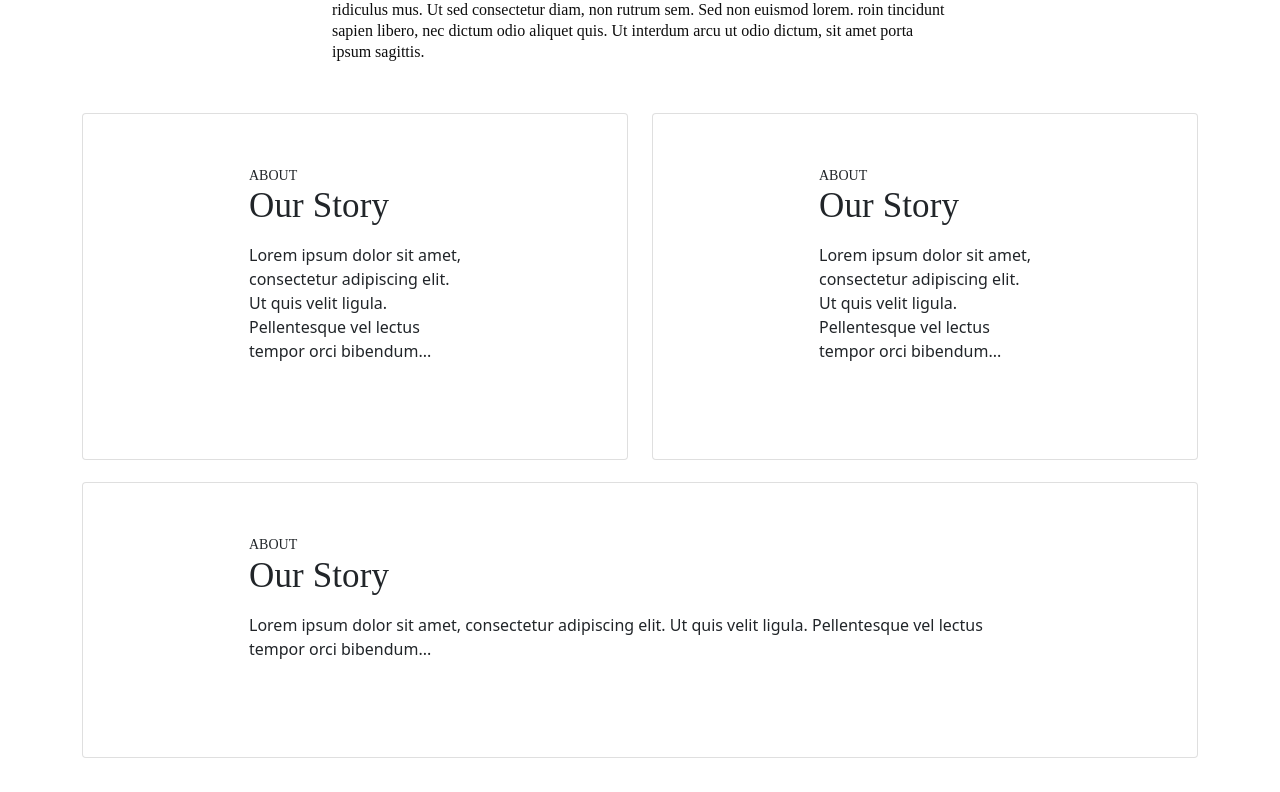
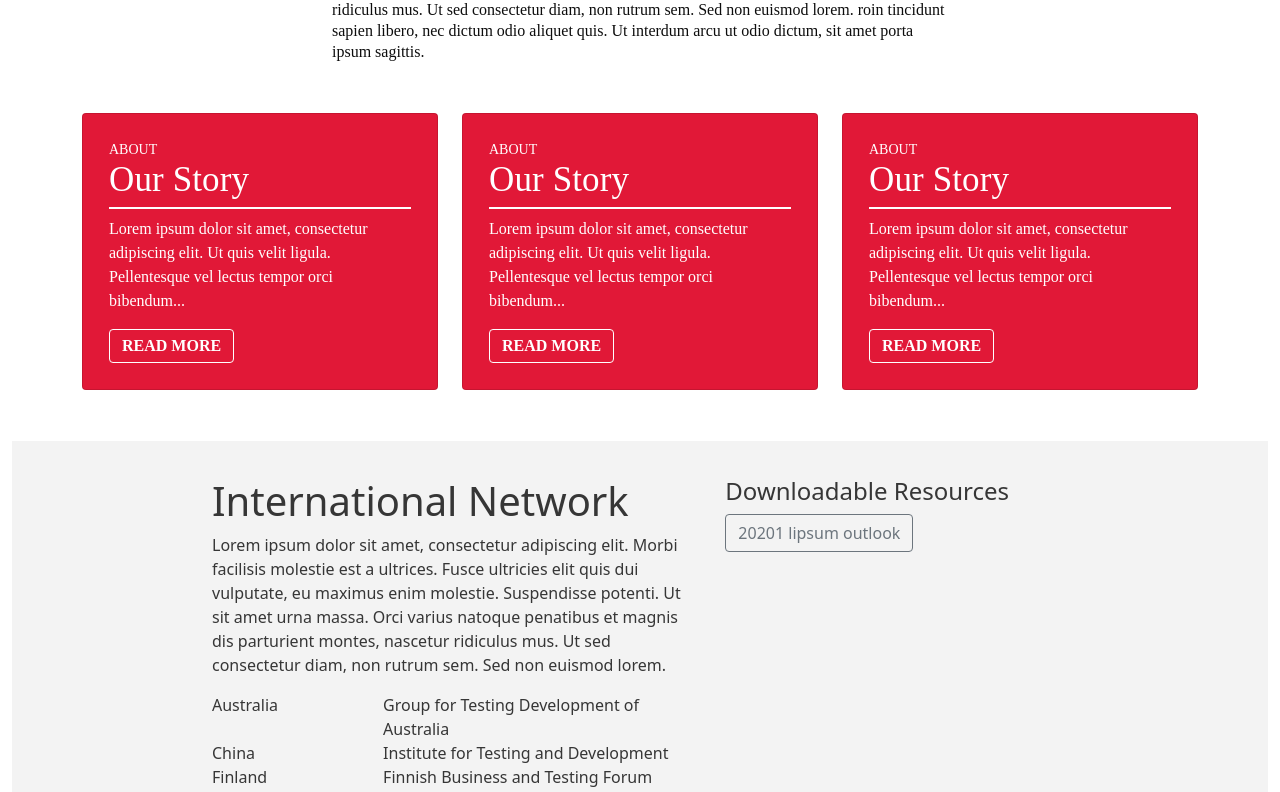
Before and after one commit to SteplerPaulo/flexisource, a React (Create React App) app: page / in a window 1280 px wide. Shown: the part 608-1400 px from the top of the page. Built offline with nearby package versions, Linux system fonts and the light colour scheme; a web font is replaced by a local one.

Commit message:
Fixed Carousel Colum

```diff
--- a/src/App.css
+++ b/src/App.css
@@ -41,7 +41,6 @@ body {
 }
 
 .carousel{
-  padding: 36px 150px 30px 150px;
   margin-bottom: 4%;
 }
 
@@ -49,6 +48,7 @@ body {
   font-family: Montserrat;
   background: #E11837;
   color: #FFFFFF;
+  padding: 10px 10px 10px 10px;
 }
 
 .carousel .card-pre-title{
--- a/src/components/Carousel.js
+++ b/src/components/Carousel.js
@@ -3,10 +3,10 @@ import React from "react";
 function Carousel() {
     return (
         <React.Fragment>
-            <div class="container">
+            <div class="carousel container">
                 <div class="row">
-                    <div class="col-sm">
-                        <div class="card carousel">
+                    <div class="col-lg-4 col-xs-12">
+                        <div class="card ">
                             <div class="card-body">
                                 <div class="card-pre-title">About</div>
                                 <h5 class="card-title">Our Story</h5>
@@ -15,8 +15,8 @@ function Carousel() {
                             </div>
                         </div>
                     </div>
-                    <div class="col-sm">
-                        <div class="card carousel">
+                    <div class="col-lg-4 col-xs-12">
+                        <div class="card">
                             <div class="card-body">
                                 <div class="card-pre-title">About</div>
                                 <h5 class="card-title">Our Story</h5>
@@ -25,8 +25,8 @@ function Carousel() {
                             </div>
                         </div>
                     </div>
-                    <div class="col-sm">
-                        <div class="card carousel">
+                    <div class="col-lg-4 col-xs-12">
+                        <div class="card">
                             <div class="card-body">
                                 <div class="card-pre-title">About</div>
                                 <h5 class="card-title">Our Story</h5>
```
